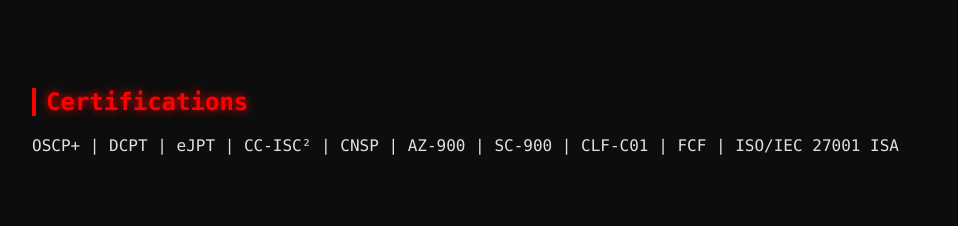
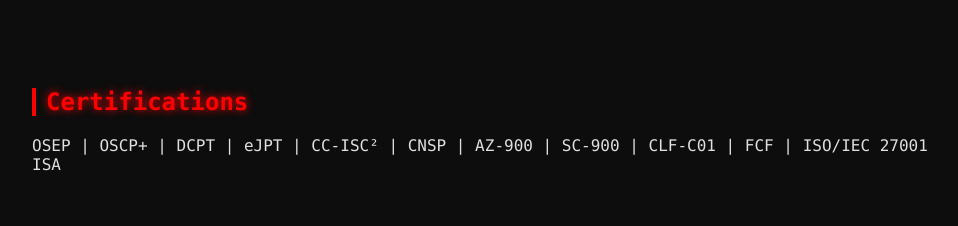
Before and after one commit to smithbraz/site, a plain HTML site: page index.html in a window 1280 px wide. Shown: the part 920-1146 px from the top of the page, without its empty margins (158-1116 px from the left). Drawn offline with Linux system fonts and the light colour scheme.

Commit message:
Update index.html

```diff
--- a/index.html
+++ b/index.html
@@ -201,12 +201,13 @@
 
 <section id="certifications">
   <h2>Certifications</h2>
-  <p>OSCP+ | DCPT | eJPT | CC-ISC² | CNSP | AZ-900 | SC-900 | CLF-C01 | FCF | ISO/IEC 27001 ISA</p>
+  <p>OSEP | OSCP+ | DCPT | eJPT | CC-ISC² | CNSP | AZ-900 | SC-900 | CLF-C01 | FCF | ISO/IEC 27001 ISA</p>
 </section>
 
 <section>
   <div class="slideshow-container" id="cyberSlideshow">
 
+    <div class="slide"><img src="img12.png"></div>
     <div class="slide"><img src="img02.png"></div>
     <div class="slide"><img src="img03.png"></div>
     <div class="slide"><img src="img04.png"></div>
```
